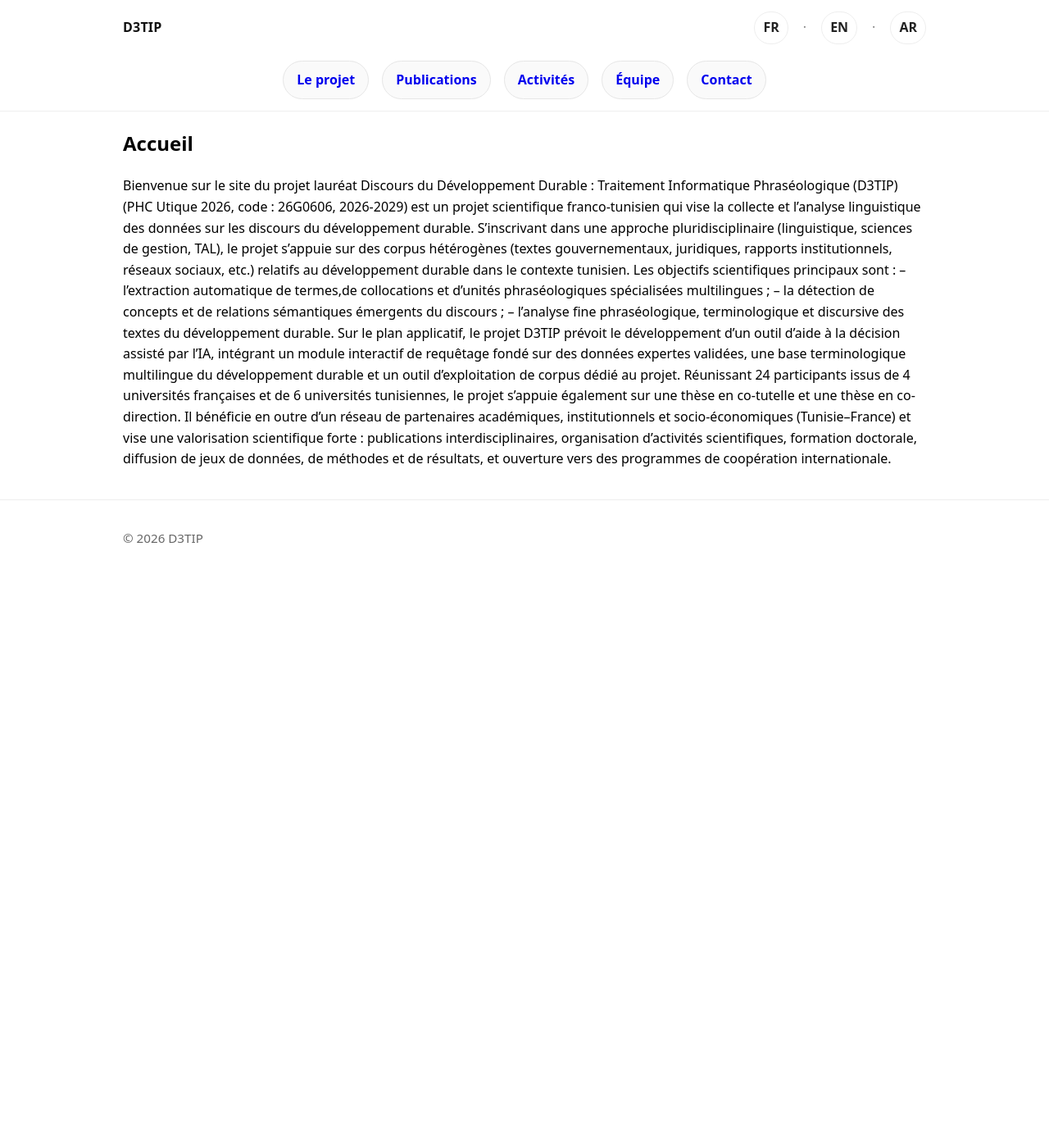
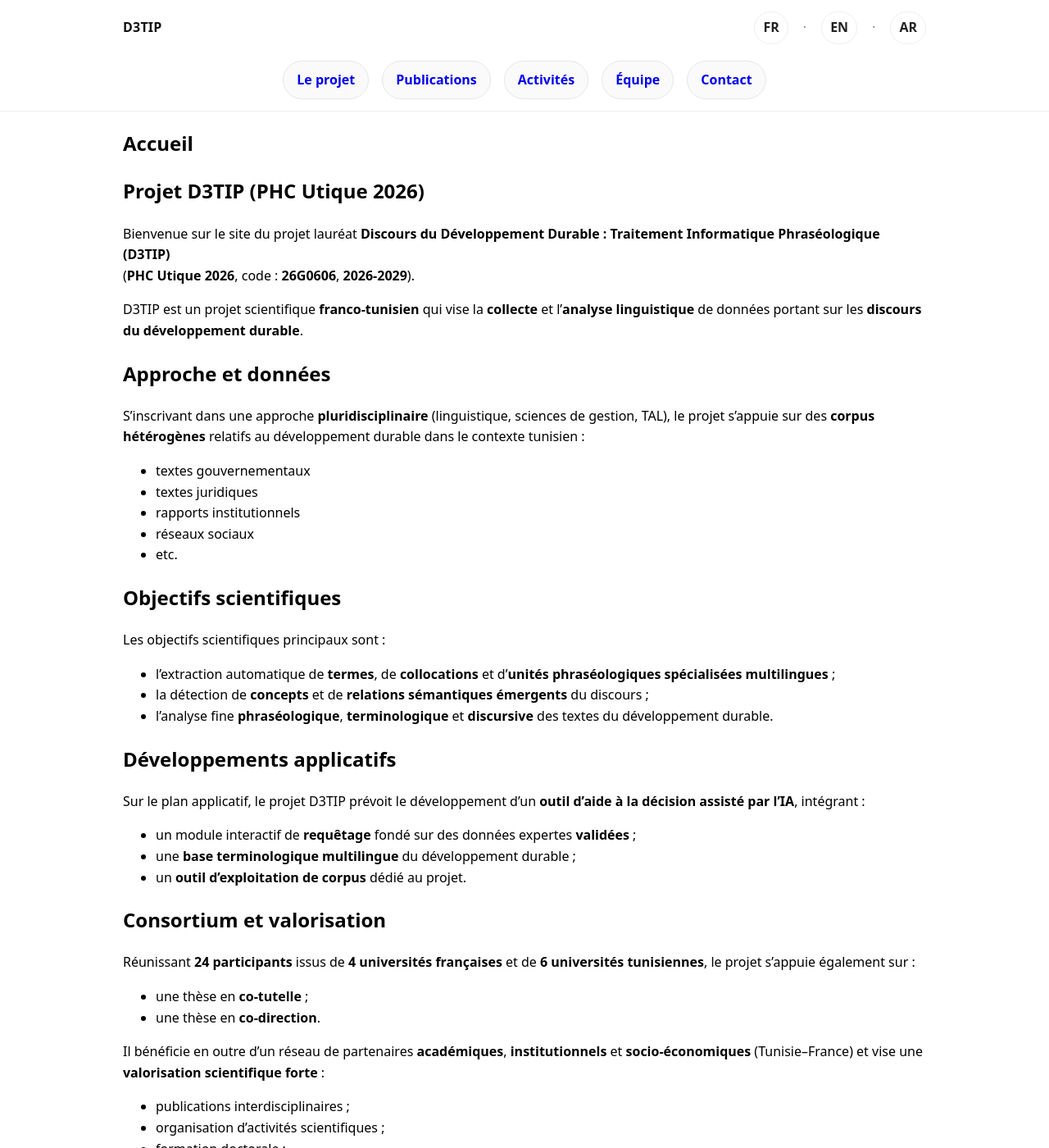
Before and after one commit to d3tip-phc-utique/d3tip-phc-utique.github.io, a Jekyll site: the page built from fr/index.md, in a window 1280 px wide and 1400 px high. Shown: the whole window at 82% size. Built offline with Jekyll 4.4.1, drawn with Linux system fonts in a browser that asks for light colours; some of the changed text lies outside the part shown.

Commit message:
Update index.md

```diff
--- a/fr/index.md
+++ b/fr/index.md
@@ -5,12 +5,46 @@ permalink: /fr/
 ---
 
 
+# Projet D3TIP (PHC Utique 2026)
 
-Bienvenue sur le site du projet lauréat Discours du Développement Durable : Traitement Informatique Phraséologique (D3TIP) (PHC Utique 2026, code : 26G0606, 2026-2029) est un projet scientifique franco-tunisien qui vise la collecte et l’analyse linguistique des données sur les discours du développement durable.
-S’inscrivant dans une approche pluridisciplinaire (linguistique, sciences de gestion, TAL), le projet s’appuie sur des corpus hétérogènes (textes gouvernementaux, juridiques, rapports institutionnels, réseaux sociaux, etc.) relatifs au développement durable dans le contexte tunisien.
+Bienvenue sur le site du projet lauréat **Discours du Développement Durable : Traitement Informatique Phraséologique (D3TIP)**
+(**PHC Utique 2026**, code : **26G0606**, **2026-2029**).
+
+D3TIP est un projet scientifique **franco-tunisien** qui vise la **collecte** et l’**analyse linguistique** de données portant sur les **discours du développement durable**.
+
+## Approche et données
+S’inscrivant dans une approche **pluridisciplinaire** (linguistique, sciences de gestion, TAL), le projet s’appuie sur des **corpus hétérogènes** relatifs au développement durable dans le contexte tunisien :
+
+- textes gouvernementaux
+- textes juridiques
+- rapports institutionnels
+- réseaux sociaux
+- etc.
+
+## Objectifs scientifiques
 Les objectifs scientifiques principaux sont :
-– l’extraction automatique de termes,de collocations et d’unités phraséologiques spécialisées multilingues ;
-– la détection de concepts et de relations sémantiques émergents du discours ;
-– l’analyse fine phraséologique, terminologique et discursive des textes du développement durable.
-Sur le plan applicatif, le projet D3TIP prévoit le développement d’un outil d’aide à la décision assisté par l’IA, intégrant un module interactif de requêtage fondé sur des données expertes validées, une base terminologique multilingue du développement durable et un outil d’exploitation de corpus dédié au projet.
-Réunissant 24 participants issus de 4 universités françaises et de 6 universités tunisiennes, le projet s’appuie également sur une thèse en co-tutelle et une thèse en co-direction. Il bénéficie en outre d’un réseau de partenaires académiques, institutionnels et socio-économiques (Tunisie–France) et vise une valorisation scientifique forte : publications interdisciplinaires, organisation d’activités scientifiques, formation doctorale, diffusion de jeux de données, de méthodes et de résultats, et ouverture vers des programmes de coopération internationale.
+
+- l’extraction automatique de **termes**, de **collocations** et d’**unités phraséologiques spécialisées multilingues** ;
+- la détection de **concepts** et de **relations sémantiques émergents** du discours ;
+- l’analyse fine **phraséologique**, **terminologique** et **discursive** des textes du développement durable.
+
+## Développements applicatifs
+Sur le plan applicatif, le projet D3TIP prévoit le développement d’un **outil d’aide à la décision assisté par l’IA**, intégrant :
+
+- un module interactif de **requêtage** fondé sur des données expertes **validées** ;
+- une **base terminologique multilingue** du développement durable ;
+- un **outil d’exploitation de corpus** dédié au projet.
+
+## Consortium et valorisation
+Réunissant **24 participants** issus de **4 universités françaises** et de **6 universités tunisiennes**, le projet s’appuie également sur :
+
+- une thèse en **co-tutelle** ;
+- une thèse en **co-direction**.
+
+Il bénéficie en outre d’un réseau de partenaires **académiques**, **institutionnels** et **socio-économiques** (Tunisie–France) et vise une **valorisation scientifique forte** :
+
+- publications interdisciplinaires ;
+- organisation d’activités scientifiques ;
+- formation doctorale ;
+- diffusion de jeux de données, de méthodes et de résultats ;
+- ouverture vers des programmes de coopération internationale.
```
